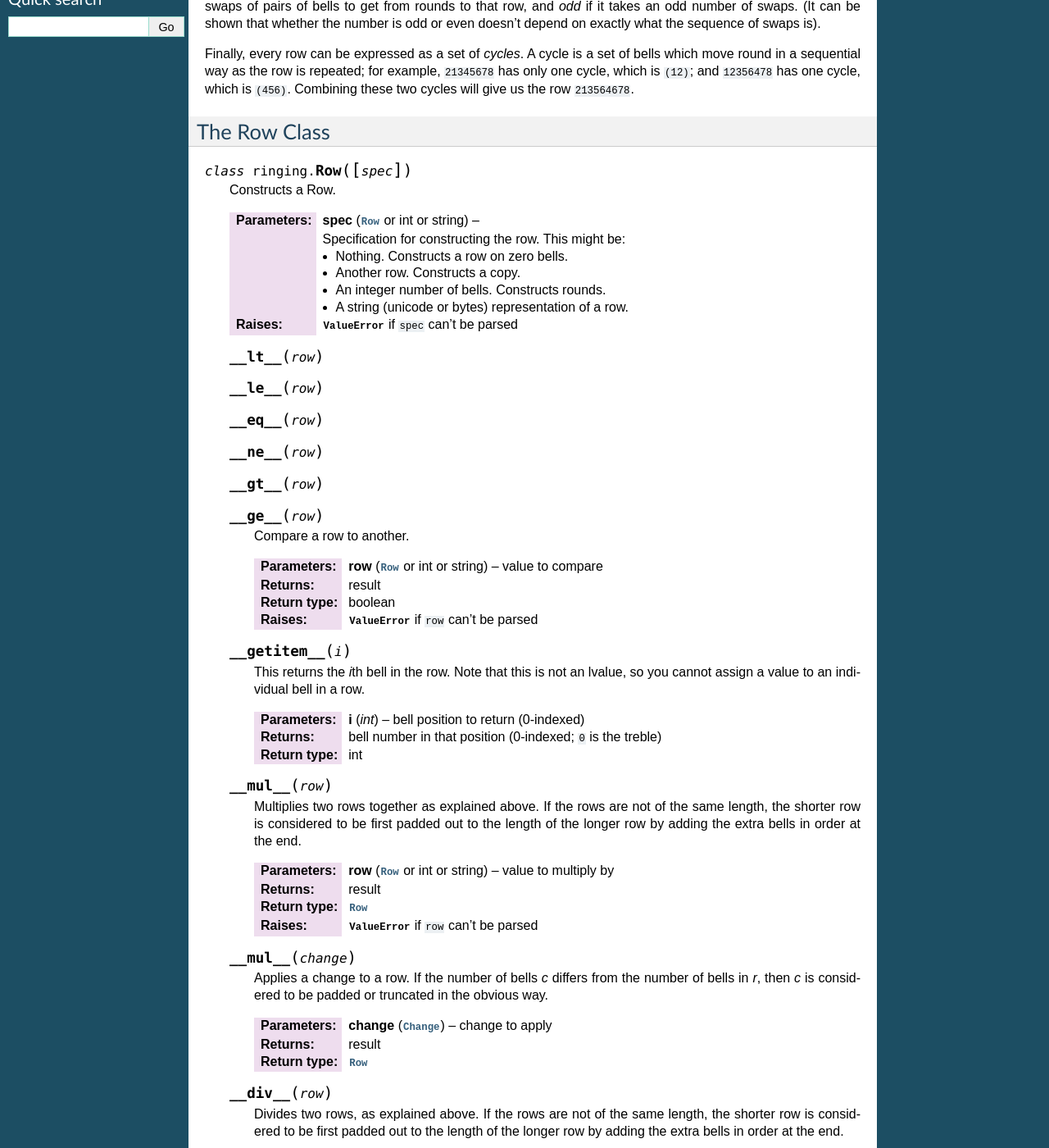
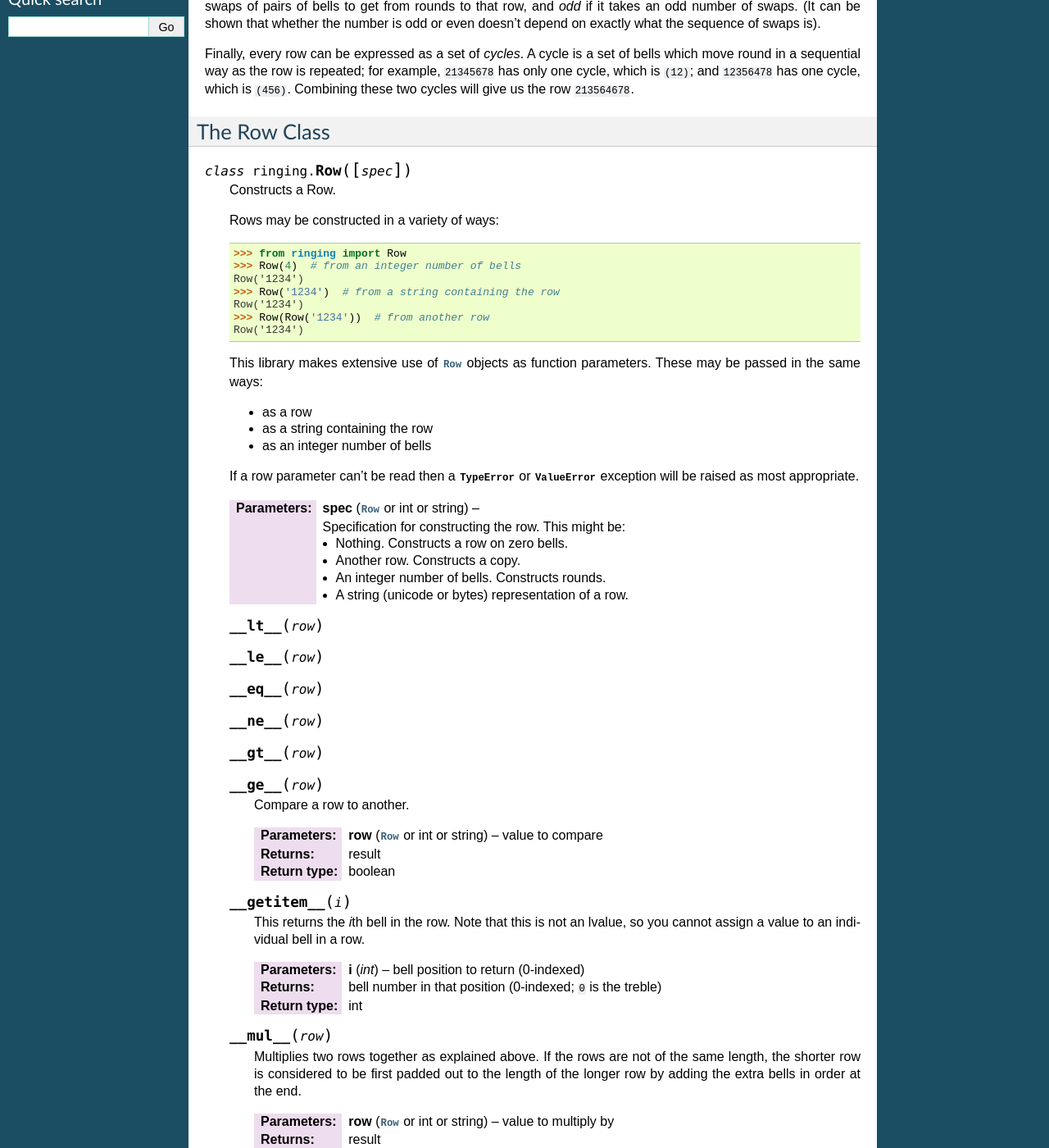
Before and after one commit to ringing-lib/ringing-lib-python, a Sphinx documentation site: the page built from docs/source/classes/row.rst, in a window 1280 px wide and 1400 px high, scrolled down 1096 px. Shown: the whole window at 82% size. Built offline with Sphinx 7.4.7, drawn with Linux system fonts in a browser that asks for light colours; some of the changed text lies outside the part shown.

Commit message:
Removed most documentation referring to ValueError
Same rationale as previous commit: this is probably assumed.
Also added some documentation explaining how Rows may be passed to functions and mentioned exceptions that might be raised.

[ci skip]

```diff
--- a/docs/source/classes/change.rst
+++ b/docs/source/classes/change.rst
@@ -30,7 +30,6 @@ The Change Class
 
       *  Nothing. Constructs a change where all bells lie still (no swaps).
       *  A string (unicode or bytes) representation of a change.
-   :raises: :exc:`ValueError` if a parameter can't be parsed
 
    .. method:: __lt__(change)
    .. method:: __le__(change)
@@ -46,7 +45,6 @@ The Change Class
       :type change: :class:`Change` or string
       :return: result
       :rtype: boolean
-      :raises: :exc:`ValueError` if ``change`` can't be parsed
 
    .. method:: __mul__(bell)
 
@@ -67,7 +65,6 @@ The Change Class
       :param string pn: place notation
       :return: the new change
       :rtype: :class:`Change`
-      :raises: :exc:`ValueError` if a parameter can't be parsed
 
    .. method:: reverse()
 
@@ -173,7 +170,6 @@ lead of the method.
    :type changes: [:class:`Change`]
    :param starting_row: optional starting row
    :type starting_row: :class:`Row`
-   :raises: :exc:`ValueError` if ``starting_row`` can't be parsed
 
    .. attribute:: size
 
@@ -192,7 +188,6 @@ lead of the method.
       :type starting_row: :class:`Row` or int or string
       :return: new starting row
       :rtype: :class:`Row`
-      :raises: :exc:`ValueError` if ``starting_row`` can't be parsed
 
    .. method:: recalculate([start])
 
--- a/docs/source/classes/row.rst
+++ b/docs/source/classes/row.rst
@@ -81,6 +81,27 @@ The Row Class
 
    Constructs a Row.
 
+   Rows may be constructed in a variety of ways::
+
+      >>> from ringing import Row
+      >>> Row(4)  # from an integer number of bells
+      Row('1234')
+      >>> Row('1234')  # from a string containing the row
+      Row('1234')
+      >>> Row(Row('1234'))  # from another row
+      Row('1234')
+
+   This library makes extensive use of :class:`Row` objects as function
+   parameters.
+   These may be passed in the same ways:
+
+   *  as a row
+   *  as a string containing the row
+   *  as an integer number of bells
+
+   If a row parameter can't be read then a :exc:`TypeError` or :exc:`ValueError`
+   exception will be raised as most appropriate.
+
    :param spec: Specification for constructing the row.
       This might be:
 
@@ -89,7 +110,6 @@ The Row Class
       *  An integer number of bells. Constructs rounds.
       *  A string (unicode or bytes) representation of a row.
    :type spec: :class:`Row` or int or string
-   :raises: :exc:`ValueError` if ``spec`` can't be parsed
 
    .. method:: __lt__(row)
    .. method:: __le__(row)
@@ -104,7 +124,6 @@ The Row Class
       :type row: :class:`Row` or int or string
       :return: result
       :rtype: boolean
-      :raises: :exc:`ValueError` if ``row`` can't be parsed
 
    .. method:: __getitem__(i)
 
@@ -126,7 +145,6 @@ The Row Class
       :type row: :class:`Row` or int or string
       :return: result
       :rtype: :class:`Row`
-      :raises: :exc:`ValueError` if ``row`` can't be parsed
 
    .. method:: __mul__(change)
 
@@ -149,7 +167,6 @@ The Row Class
       :type row: :class:`Row` or int or string
       :return: result
       :rtype: :class:`Row`
-      :raises: :exc:`ValueError` if ``row`` can't be parsed
 
    .. method:: __invert__()
    .. method:: inverse()
@@ -308,7 +325,6 @@ The Group Class
 
    :param generator: generators for the group (rows)
    :type generator: :class:`Row` or int or string
-   :raises: :exc:`ValueError` if a generator can't be parsed
 
    .. method:: __lt__(group)
    .. method:: __le__(group)
@@ -394,7 +410,6 @@ The Group Class
       :type r: :class:`Row` or int or string
       :return: the computed label
       :rtype: :class:`Row`
-      :raises: :exc:`ValueError` if *r* can't be parsed
 
    .. method:: invariants
 
```
